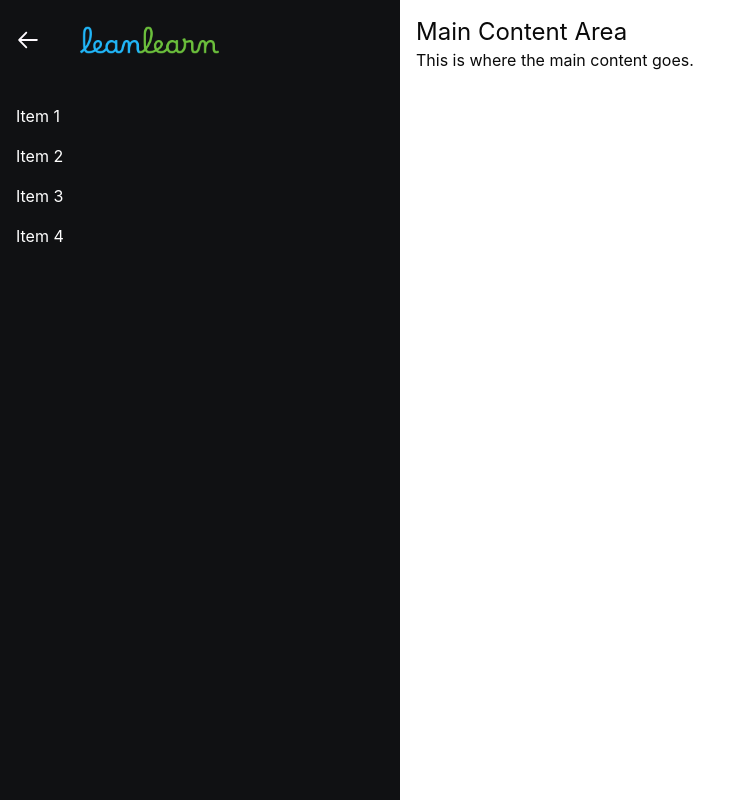
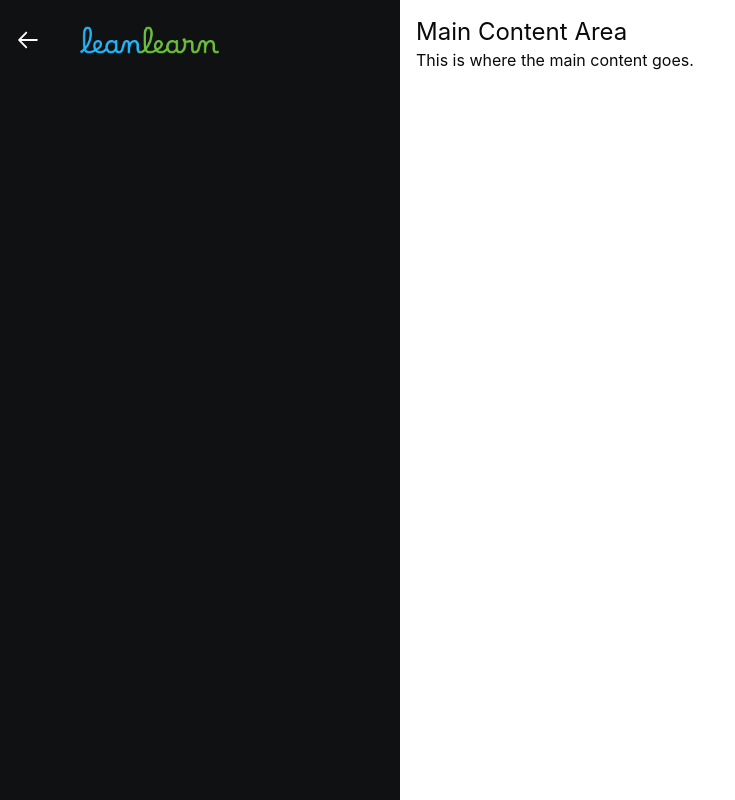
Before and after one commit to nimrit-singh/LeanLearn, a React (Vite) app: page /quiz-page in a window 1280 px wide. Shown: the whole page, without its empty margins (0-735 px from the left). Built offline with nearby package versions, Linux system fonts and the light colour scheme.

Commit message:
some chnages

```diff
--- a/src/App.tsx
+++ b/src/App.tsx
@@ -8,6 +8,7 @@ import Login from './components/auth/Login';
 import SignUp from './components/auth/SignUp';
 import VerifyOTP from './components/auth/VerifyOTP';
 import { BrowserRouter, Route, Routes } from 'react-router-dom';
+import SelectingMentors from './components/home/selectingMentors';
 
 const HomePage = () => {
   return (
@@ -67,6 +68,8 @@ function App() {
                 </AuthLayout>
               }
             />
+            <Route path="/quiz-page" element={<Sidebar />} />
+            <Route path='/mentors' element={<SelectingMentors />} />
           </Routes>
         </main>
       </div>
--- a/src/components/home/QuizPage.tsx
+++ b/src/components/home/QuizPage.tsx
@@ -1,30 +1,6 @@
 import React from "react";
+import Sidebar from "./Sidebar";
 
-import BackArrow from '../../assets/svg/Arrow Left.svg';
-import mainLogo from '../../assets/images/Logo.png';
-interface SidebarProps {
-  items: string[];
-}
-
-const Sidebar: React.FC<SidebarProps> = ({ items }) => {
-  return (
-    <div className={`fixed top-0 left-0 h-full w-[400px] bg-[#101113]  text-white transition-transform duration-300`}>
-      <div className="flex gap-10 items-center p-4">
-        <button className="text-white hover:text-gray-400">
-          <img src={BackArrow} alt="Back" className="w-6 h-6" />
-        </button>
-        <div className="text-lg font-bold "><img src={mainLogo} alt="" className="h-8 sm:h-10 md:h-12" /></div>
-      </div>
-      <ul className="p-4">
-        {items?.map((item, index) => (
-          <li key={index} className="py-2 hover:bg-gray-700">
-            {item}
-          </li>
-        ))}
-      </ul>
-    </div>
-  );
-};
 
 // Main content component
 const MainContent: React.FC = () => {
@@ -38,11 +14,11 @@ const MainContent: React.FC = () => {
 
 // Example usage of Sidebar component
 const QuizPage: React.FC = () => {
-  const sidebarItems = ["Item 1", "Item 2", "Item 3", "Item 4"];
+  // const sidebarItems = ["Item 1", "Item 2", "Item 3", "Item 4"];
 
   return (
     <div className="flex">
-      <Sidebar items={sidebarItems} />
+      <Sidebar  />
       <MainContent />
     </div>
   );
--- /dev/null
+++ b/src/components/home/Sidebar.tsx
@@ -0,0 +1,24 @@
+import BackArrow from '../../assets/svg/Arrow Left.svg';
+import mainLogo from '../../assets/images/Logo.png';
+
+
+
+interface PageProps {
+    className?: string; // Define className as an optional prop
+}
+
+  const Sidebar: React.FC<PageProps>= ({className}) => {
+    return (
+      <div className={`fixed top-0 left-0 h-full w-[400px] bg-[#101113]  text-white transition-transform duration-300  ${className}`}>
+        <div className="flex gap-10 items-center p-4">
+          <button className="text-white hover:text-gray-400">
+            <img src={BackArrow} alt="Back" className="w-6 h-6" />
+          </button>
+          <div className="text-lg font-bold "><img src={mainLogo} alt="" className="h-8 sm:h-10 md:h-12" /></div>
+        </div>
+
+      </div>
+    );
+  };
+
+export default Sidebar
--- /dev/null
+++ b/src/components/home/selectingMentors.tsx
@@ -0,0 +1,23 @@
+import Sidebar from './Sidebar';
+
+const MentorsPage: React.FC = () => {
+    return (
+      <div className={`flex-grow p-4 transition-all duration-300 ml-[400px]`}>
+        <h1 className="text-2xl">Main Content Area</h1>
+        <p>This is where the main content goes.</p>
+      </div>
+    );
+  };
+
+
+const SelectingMentors = () => {
+  return (
+    <div className='flex'>
+        <Sidebar />
+        <MentorsPage />
+
+    </div>
+  );
+};
+
+export default SelectingMentors;
```
